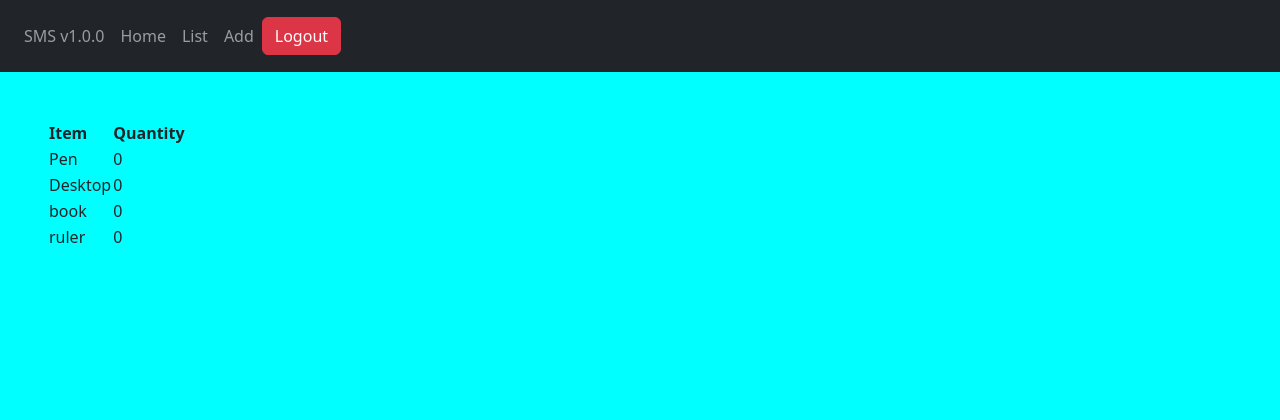
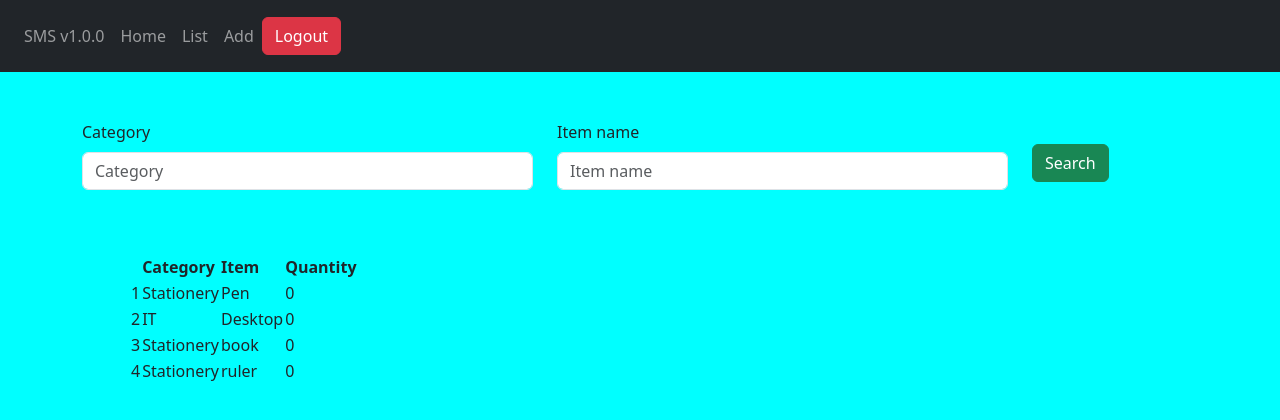
Before and after one commit to Kalutu/stock-management-system, a Django app: page /stock/list/ in a window 1280 px wide. Shown: the top 420 px of the page. Run offline with Django 4.2, Linux system fonts and the light colour scheme; a user stored in the database is signed in; data comes from the database, SQL or seed files in the repository; both versions use the stored data as it was after the commit; some libraries are stand-ins or nearby versions.

Commit message:
Add a search form

```diff
--- a/stockmgt/forms.py
+++ b/stockmgt/forms.py
@@ -5,3 +5,8 @@ class StockCreateForm(forms.ModelForm):
     class Meta:
         model = Stock
         fields = ['category', 'item_name', 'quantity']
+
+class StockSearchForm(forms.ModelForm):
+   class Meta:
+     model = Stock
+     fields = ['category', 'item_name']
--- a/stockmgt/templates/stock/list.html
+++ b/stockmgt/templates/stock/list.html
@@ -1,19 +1,41 @@
 {% extends 'base.html' %}
+{% load bootstrap5 %}
+{% block content %}
 
-{% block content %}
+	<div class="container">
+		<form class="mt-5" method="post" action="">
+			{% csrf_token %}
+			<div class="row">
+				{% for field in form %}
+				<div class="col-sm-5">
+					{% bootstrap_field field %}
+				</div>
+				{% endfor %}
+				<div class="col-sm-2">
+					<input class="btn btn-success mt-4" type="submit" value="Search">
+				</div>
+			</div>
+		</form>
+
 		<table class="m-5">
 			<thead>
+				<th></th>
+				<th>Category</th>
 				<th>Item</th>
 				<th>Quantity</th>
 			</thead>
 			<tbody>
-			{% for instance in form %}
+				{% for instance in queryset %}
 				<tr>
+					<td>{{forloop.counter}}</td>
+					<td>{{instance.category}}</td>
 					<td>{{instance.item_name}}</td>
 					<td>{{instance.quantity}}</td>
 				</tr>
 				{% endfor %}
 			</tbody>
 		</table>
+	</div>
+
 
 {% endblock %}
--- a/stockmgt/views.py
+++ b/stockmgt/views.py
@@ -8,8 +8,25 @@ def home(request):
 
 @login_required(login_url=('/accounts/login'))
 def list_items(request):
-    form = Stock.objects.all()
-    return render(request, 'stock/list.html', {'form':form})
+    queryset = Stock.objects.all()
+    form = StockSearchForm()
+    context={
+        'queryset':queryset,
+        'form':form
+    }
+    if request.method == 'POST':
+        form = StockSearchForm(request.POST)
+        if form.is_valid():
+            queryset = Stock.objects.filter(
+                category__icontains=form['category'].value(),
+                item_name__icontains=form['item_name'].value()
+				)
+            context={
+                    'queryset':queryset,
+                    'form':form
+            }
+
+    return render(request, 'stock/list.html', context)
 
 @login_required(login_url=('/accounts/login'))
 def add_items(request):
```
Also changed, not shown: db.sqlite3. Lines whose indentation alone changed are shown as unchanged.
